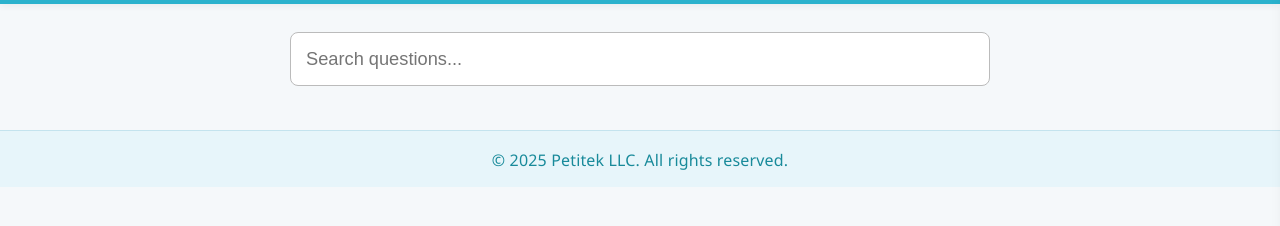
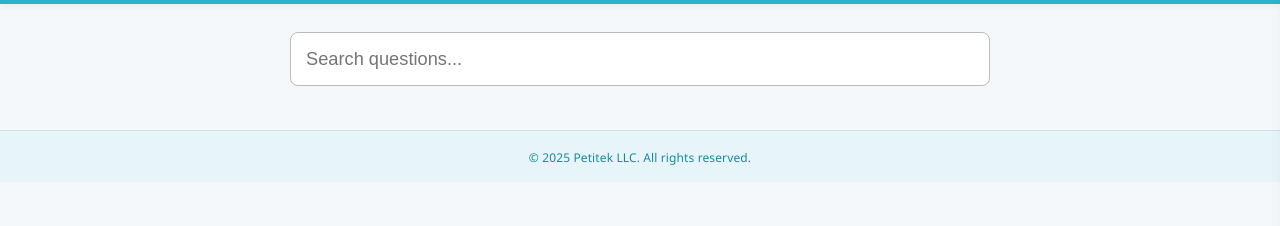
Before and after one commit to PetitekLLC/faq.petitek.com, a plain HTML site: page index.html in a window 1280 px wide. Shown: the part 52-278 px from the top of the page. Drawn offline with Linux system fonts and the light colour scheme; no server answers.

Commit message:
Update index.html

```diff
--- a/index.html
+++ b/index.html
@@ -127,8 +127,8 @@
   color: #188a9a;
   text-align: center;
   padding: 18px 8px 16px 8px;
-  font-size: 1em;
-  font-weight: 500;
+  font-size: .75em;
+  font-weight: 400;
   letter-spacing: 0.01em;
   border-top: 1px solid #c4e3ee;
   margin-top: 44px;
```
